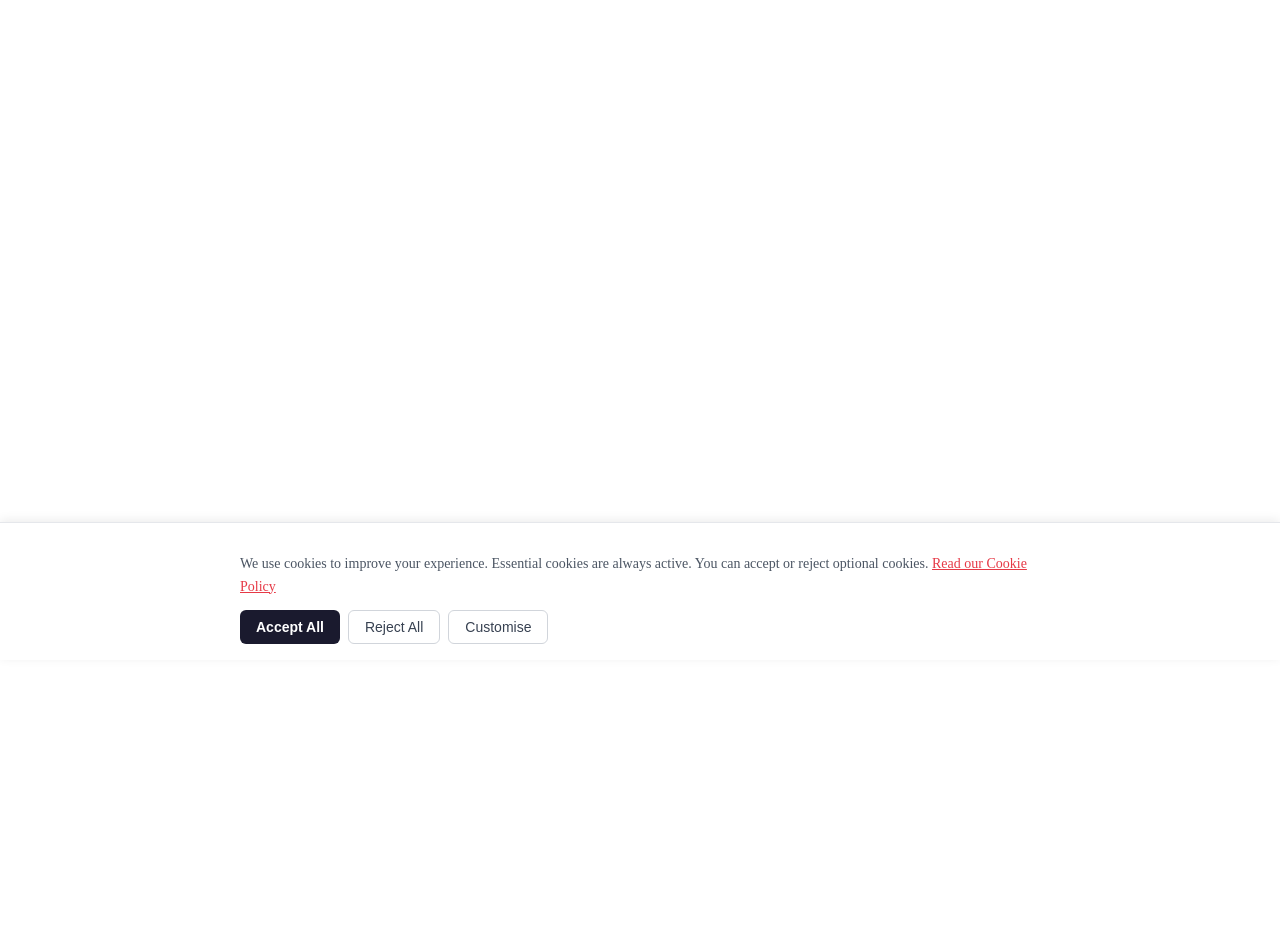
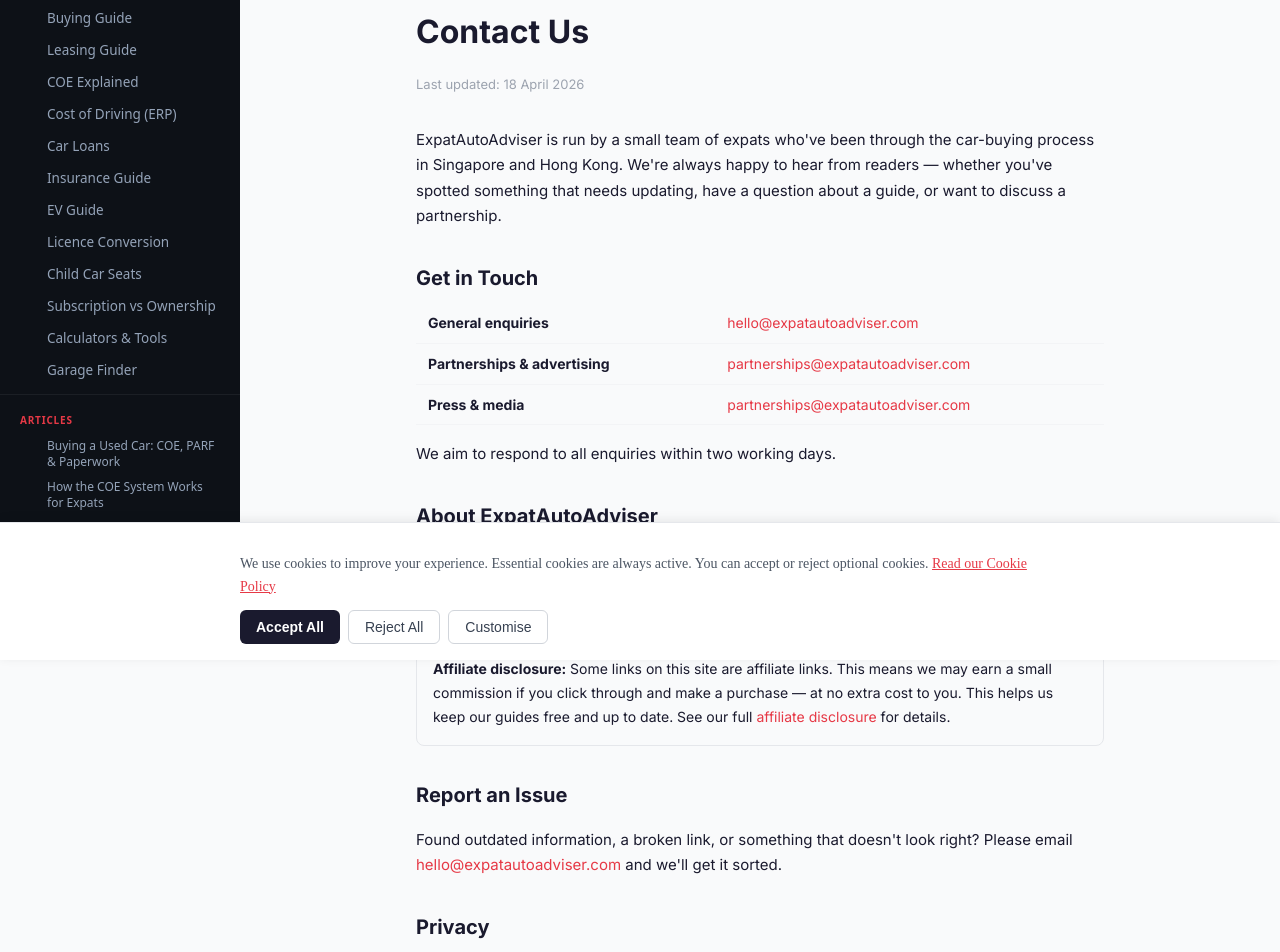
Before and after one commit to dubaiexpat/expatautoadviser, a React (Vite) app: page /contact in a window 1280 px wide. Shown: the part 140-1092 px from the top of the page. Before the commit the page ends 800 px from the top, so only its background shows below. Built offline with nearby package versions, Linux system fonts and the light colour scheme; a web font is replaced by a local one.

Commit message:
feat: add contact page with route and footer link

```diff
--- a/src/App.jsx
+++ b/src/App.jsx
@@ -35,6 +35,7 @@
 import Terms from './pages/legal/Terms';
 import Cookies from './pages/legal/Cookies';
 import AffiliateDisclosure from './pages/legal/AffiliateDisclosure';
+import Contact from './pages/legal/Contact';
 import CookieConsent from './components/CookieConsent';
 import ScrollToTop from './components/ScrollToTop';
 
@@ -134,6 +135,7 @@
       <Route path="/terms" element={<Terms />} />
       <Route path="/cookies" element={<Cookies />} />
       <Route path="/affiliate-disclosure" element={<AffiliateDisclosure />} />
+      <Route path="/contact" element={<Contact />} />
 
       {/* Redirects from old /hongkong paths to /hong-kong */}
       <Route path="/hongkong" element={<Navigate to="/hong-kong" replace />} />
--- a/src/components/Layout.jsx
+++ b/src/components/Layout.jsx
@@ -342,6 +342,7 @@
           <a href="/terms" style={{ color: '#9ca3af', textDecoration: 'none' }}>Terms</a>
           <a href="/cookies" style={{ color: '#9ca3af', textDecoration: 'none' }}>Cookies</a>
           <a href="/affiliate-disclosure" style={{ color: '#9ca3af', textDecoration: 'none' }}>Disclosure</a>
+          <a href="/contact" style={{ color: '#9ca3af', textDecoration: 'none' }}>Contact</a>
         </div>
       </footer>
     </div>
--- /dev/null
+++ b/src/pages/legal/Contact.jsx
@@ -0,0 +1,60 @@
+import Layout from '../../components/Layout';
+
+export default function Contact() {
+  const s = {
+    page: { maxWidth: 720, margin: '0 auto', padding: '2rem 1rem', fontFamily: "'Inter','Helvetica Neue',Arial,sans-serif", color: '#1a1a2e', lineHeight: 1.7 },
+    h1: { fontSize: '2rem', fontWeight: 800, marginBottom: 8 },
+    date: { fontSize: 13, color: '#9ca3af', marginBottom: 32 },
+    h2: { fontSize: '1.25rem', fontWeight: 700, marginTop: 32, marginBottom: 8 },
+    p: { marginBottom: 16, fontSize: 15 },
+    table: { width: '100%', borderCollapse: 'collapse', marginBottom: 16, fontSize: 14 },
+    td: { borderBottom: '1px solid #f3f4f6', padding: '8px 12px' },
+    note: { background: '#f9fafb', border: '1px solid #e5e7eb', borderRadius: 8, padding: 16, marginBottom: 16, fontSize: 14 },
+    link: { color: '#e63946', textDecoration: 'none' },
+  };
+
+  return (
+    <Layout city="sg">
+      <div style={s.page}>
+        <h1 style={s.h1}>Contact Us</h1>
+        <p style={s.date}>Last updated: 18 April 2026</p>
+
+        <p style={s.p}>
+          ExpatAutoAdviser is run by a small team of expats who've been through the car-buying process in Singapore and Hong Kong. We're always happy to hear from readers — whether you've spotted something that needs updating, have a question about a guide, or want to discuss a partnership.
+        </p>
+
+        <h2 style={s.h2}>Get in Touch</h2>
+        <table style={s.table}>
+          <tbody>
+            <tr><td style={s.td}><strong>General enquiries</strong></td><td style={s.td}><a href="mailto:hello@expatautoadviser.com" style={s.link}>hello@expatautoadviser.com</a></td></tr>
+            <tr><td style={s.td}><strong>Partnerships &amp; advertising</strong></td><td style={s.td}><a href="mailto:partnerships@expatautoadviser.com" style={s.link}>partnerships@expatautoadviser.com</a></td></tr>
+            <tr><td style={s.td}><strong>Press &amp; media</strong></td><td style={s.td}><a href="mailto:partnerships@expatautoadviser.com" style={s.link}>partnerships@expatautoadviser.com</a></td></tr>
+          </tbody>
+        </table>
+
+        <p style={s.p}>
+          We aim to respond to all enquiries within two working days.
+        </p>
+
+        <h2 style={s.h2}>About ExpatAutoAdviser</h2>
+        <p style={s.p}>
+          ExpatAutoAdviser is operated by <strong>NewMediaWorld Pte. Ltd.</strong>, a company incorporated in Singapore. We provide independent car buying, leasing, and ownership guides for British expats living in Singapore and Hong Kong.
+        </p>
+
+        <div style={s.note}>
+          <strong>Affiliate disclosure:</strong> Some links on this site are affiliate links. This means we may earn a small commission if you click through and make a purchase — at no extra cost to you. This helps us keep our guides free and up to date. See our full <a href="/affiliate-disclosure" style={s.link}>affiliate disclosure</a> for details.
+        </div>
+
+        <h2 style={s.h2}>Report an Issue</h2>
+        <p style={s.p}>
+          Found outdated information, a broken link, or something that doesn't look right? Please email <a href="mailto:hello@expatautoadviser.com" style={s.link}>hello@expatautoadviser.com</a> and we'll get it sorted.
+        </p>
+
+        <h2 style={s.h2}>Privacy</h2>
+        <p style={s.p}>
+          For details on how we handle your data, please see our <a href="/privacy" style={s.link}>privacy policy</a>.
+        </p>
+      </div>
+    </Layout>
+  );
+}
```
